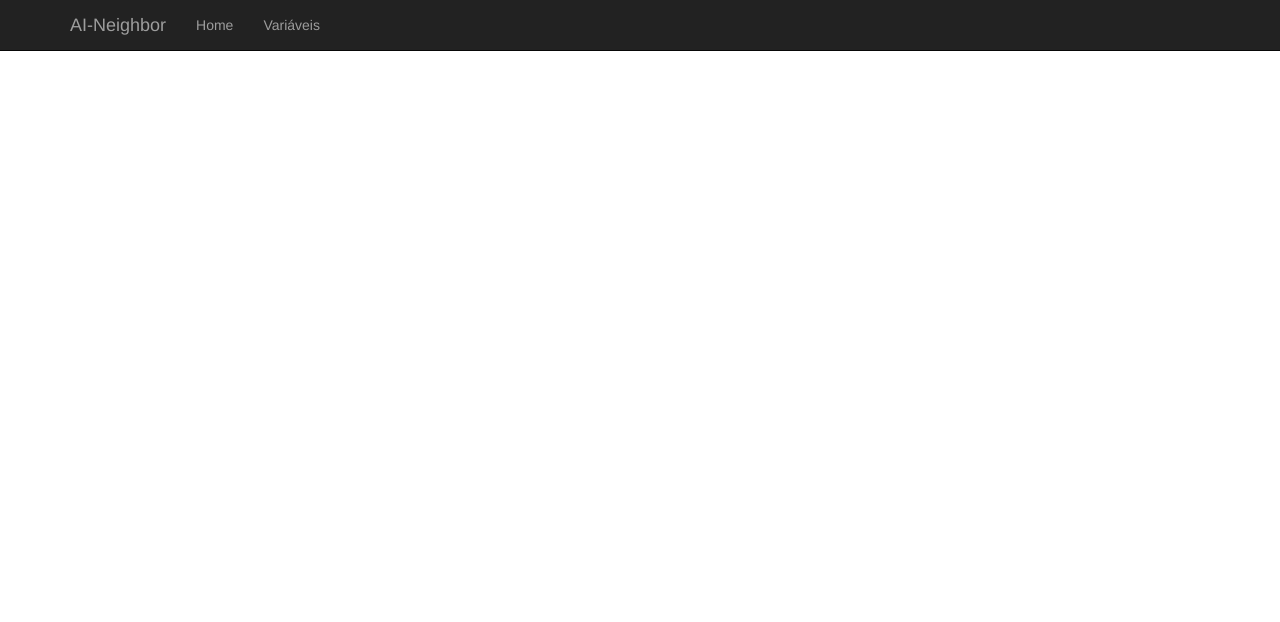
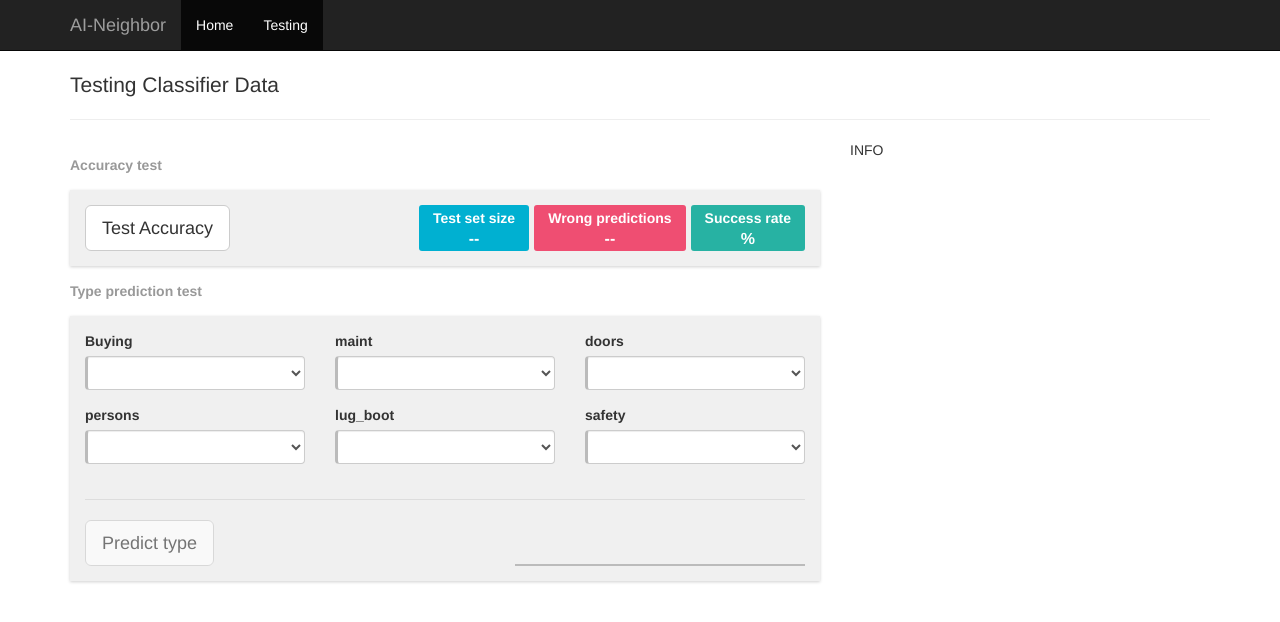
Before and after one commit to VictorCavalcante/ic-ai-neighbor, an Angular app in the folder angular-client/: page /execute in a window 1280 px wide. Before the commit this address led to /. Shown: the top 622 px of the page. Built offline with nearby package versions, Linux system fonts and the light colour scheme.

Commit message:
Refactoring modules names; Adding "Testing Classifier" forms and behaviour; Binding form data with predictWithClassifier service;

```diff
--- a/angular-client/src/app/app.component.html
+++ b/angular-client/src/app/app.component.html
@@ -12,7 +12,7 @@
     <div id="navbar" class="collapse navbar-collapse">
       <ul class="nav navbar-nav">
         <li routerLinkActive="active"><a routerLink="/">Home</a></li>
-        <li routerLinkActive="active"><a routerLink="/variables">Variáveis</a></li>
+        <li routerLinkActive="active"><a routerLink="/execute">Testing</a></li>
       </ul>
     </div>
     <!--/.nav-collapse -->
--- /dev/null
+++ b/angular-client/src/app/execute/execute-routing.module.ts
@@ -0,0 +1,19 @@
+import { NgModule } from '@angular/core';
+import { RouterModule, Routes } from '@angular/router';
+
+import { ExecuteComponent } from './execute.component';
+
+const executeRoutes: Routes = [
+  { path:'execute', component:ExecuteComponent }
+];
+
+@NgModule({
+  imports: [
+    RouterModule.forChild(executeRoutes)
+  ],
+  exports: [
+    RouterModule
+  ],
+  declarations: []
+})
+export class ExecuteRoutingModule { }
--- /dev/null
+++ b/angular-client/src/app/execute/execute.component.html
@@ -0,0 +1,122 @@
+<div class="classifier-execution">
+
+  <h2 class="lead">Testing Classifier Data</h2>
+  <hr>
+
+  <section class="row">
+
+    <div class="col-md-8">
+      <div class="card-title">Accuracy test</div>
+      <div class="clp-card-white">
+        <button type="button" class="btn btn-default btn-lg" (click)="executeTest()">Test Accuracy</button>
+
+        <div class="boxes-wrapper">
+          <div class="spec-box blue-b">
+            <div>Test set size</div>
+            <div class="spec-result">{{analysisResult?.testSetSize || "--"}}</div>
+          </div>
+
+          <div class="spec-box orange-b">
+            <div>Wrong predictions</div>
+            <div class="spec-result">{{analysisResult?.wrongPredictions || "--"}}</div>
+          </div>
+
+          <div class="spec-box green-b">
+            <div>Success rate</div>
+            <div class="spec-result">{{analysisResult?.successRate}} %</div>
+          </div>
+        </div>
+      </div>
+
+      <div class="card-title">Type prediction test</div>
+      <div class="clp-card-white">
+
+        <form #predictForm="ngForm" class="clp-default-form" novalidate>
+          <div class="row">
+            <div class="form-group col-md-4">
+              <label for="PFbuying">Buying</label>
+              <select name="PFbuying" id="PFbuying" class="form-control"
+                      [(ngModel)]="predictionModel.buying" required>
+                <option value="0">0 - low</option>
+                <option value="5">5 - med</option>
+                <option value="10">10 - high</option>
+                <option value="15">15 - vhigh</option>
+              </select>
+            </div>
+
+            <div class="form-group col-md-4">
+              <label for="PFmaint">maint</label>
+              <select name="PFmaint" id="PFmaint" class="form-control"
+                      [(ngModel)]="predictionModel.maint" required>
+                <option value="0">0 - low</option>
+                <option value="5">5 - med</option>
+                <option value="10">10 - high</option>
+                <option value="15">15 - vhigh</option>
+              </select>
+            </div>
+
+            <div class="form-group col-md-4">
+              <label for="PFdoors">doors</label>
+              <select name="PFdoors" id="PFdoors" class="form-control"
+                      [(ngModel)]="predictionModel.doors" required>
+                <option value="2">2</option>
+                <option value="3">3</option>
+                <option value="4">4</option>
+                <option value="5">5+</option>
+              </select>
+            </div>
+          </div>
+
+          <div class="row">
+            <div class="form-group col-md-4">
+              <label for="PFpersons">persons</label>
+              <select name="PFpersons" id="PFpersons" class="form-control"
+                      [(ngModel)]="predictionModel.persons" required>
+                <option value="2">2</option>
+                <option value="4">4</option>
+                <option value="5">5+</option>
+              </select>
+            </div>
+
+            <div class="form-group col-md-4">
+              <label for="PFlug_boot">lug_boot</label>
+              <select name="PFlug_boot" id="PFlug_boot" class="form-control"
+                      [(ngModel)]="predictionModel.lug_boot" required>
+                <option value="0">0 - small</option>
+                <option value="5">5 - med</option>
+                <option value="10">10 - big</option>
+              </select>
+            </div>
+
+            <div class="form-group col-md-4">
+              <label for="PFsafety">safety</label>
+              <select name="PFsafety" id="PFsafety" class="form-control"
+                      [(ngModel)]="predictionModel.safety" required>
+                <option value="0">0 - low</option>
+                <option value="5">5 - med</option>
+                <option value="10">10 - high</option>
+              </select>
+            </div>
+          </div>
+        </form>
+
+        <div class="result-section">
+          <button type="button"
+                  class="btn btn-default btn-lg"
+                  (click)="submitPredictionForm()"
+                  [disabled]="!predictForm.form.valid">
+            Predict type
+          </button>
+          <div class="prediction-result" [ngClass]="{'active': predictionResult}">{{predictionResult}}</div>
+        </div>
+
+      </div>
+    </div>
+
+    <div class="col-md-4">
+      INFO
+    </div>
+  </section>
+
+
+</div>
--- /dev/null
+++ b/angular-client/src/app/execute/execute.component.scss
@@ -0,0 +1,66 @@
+@import '../mixins';
+
+.ng-valid {
+  &[required], &.required {
+    border-left: 3px solid #27b2a3;
+  }
+}
+.ng-invalid:not(form) {
+  border-left: 3px solid #ef4e72;
+  border-left: 3px solid #BBB;
+}
+
+// Default cards
+.clp-card-white {
+  @include box-shadow(0, 1px, 3px, #d0d0d0);
+  padding: 15px;
+  background-color: #f0f0f0;
+}
+
+section {
+  .card-title {
+    color: #999;
+    font-weight: 600;
+    margin: 15px 0;
+  }
+  .boxes-wrapper {
+    float: right;
+  }
+  .spec-box {
+    font-weight: 600;
+    height: 46px;
+    padding: 3px 14px;
+    text-align: center;
+    display: inline-block;
+    color: #fff;
+    border-radius: 3px;
+    margin-left: 5px;
+
+    &.blue-b { background-color: #00b0d1 }
+    &.orange-b { background-color: #ef4e72 }
+    &.green-b { background-color: #27b2a3 }
+    .spec-result {
+      font-size: 16px;
+    }
+  }
+
+  .result-section {
+    margin-top: 20px;
+    padding-top: 20px;
+    border-top: 1px solid #DDD;
+
+    .prediction-result {
+      float: right;
+      height: 46px;
+      text-align: center;
+      min-width: 290px;
+      border-bottom: 2px solid #BBB;
+      font-size: 23px;
+      line-height: 2;
+      &.active {
+        border-bottom-color: #27b2a3;;
+      }
+    }
+  }
+
+}
--- /dev/null
+++ b/angular-client/src/app/execute/execute.component.ts
@@ -0,0 +1,39 @@
+import {Component, OnInit} from '@angular/core';
+import {ExecuteService} from './execute.service';
+
+@Component({
+  selector: 'app-execute-list',
+  templateUrl: './execute.component.html',
+  styleUrls: ['./execute.component.scss']
+})
+export class ExecuteComponent implements OnInit {
+  analysisResult: any;
+  predictionModel = {
+    buying: null,
+    maint: null,
+    doors: null,
+    persons: null,
+    lug_boot: null,
+    safety: null
+  };
+  predictionResult:string = null;
+
+  constructor(private executeService: ExecuteService) { }
+
+  ngOnInit(): void { }
+
+  submitPredictionForm(): void {
+    this.executeService.predictWithClassifier(this.predictionModel)
+      .then(data => {
+        let finalResult = data.response.result;
+        let predTypes = data.response.types;
+        this.predictionResult = predTypes[finalResult];
+      })
+  }
+
+  executeTest(): void {
+    this.executeService.testClassifierAccuracy()
+      .then(data => this.analysisResult = data.response);
+  }
+
+}
--- a/angular-client/src/app/variables/variable.service.ts
+++ b/angular-client/src/app/execute/execute.service.ts
@@ -4,7 +4,7 @@ import 'rxjs/add/operator/toPromise';
 import {Observable} from "rxjs/Observable";
 
 @Injectable()
-export class VariableService {
+export class ExecuteService {
   private apiUrl = 'http://localhost:3001/mlapi/';
 
   constructor(private http: Http){ }
--- a/angular-client/src/app/home.component.ts
+++ b/angular-client/src/app/home.component.ts
@@ -1,6 +1,6 @@
 import { Component, OnInit } from '@angular/core';
 
-import { VariableService } from './variables/variable.service';
+import { ExecuteService } from './execute/execute.service';
 
 @Component({
   selector: 'my-home',
@@ -10,11 +10,11 @@ import { VariableService } from './variables/variable.service';
 export class HomePageComponent implements OnInit {
   tableOfItems:any[] = [];
 
-  constructor(private variableService: VariableService) { }
+  constructor(private executeService: ExecuteService) { }
 
   ngOnInit(): void {
 
-    this.variableService.getCSVFile()
+    this.executeService.getCSVFile()
       .subscribe(
         data => {
           let response = data._body;
--- a/angular-client/src/app/variables/variable-list/variable-list.component.html
+++ /dev/null
@@ -1,18 +0,0 @@
-<div class="classifier-execution">
-
-  Create <strong>form</strong> to predict
-
-
-  <button class="btn btn-default" (click)="submitPredictionForm()">Train</button>
-
-
-  <button class="btn btn-default" (click)="executeTest()">Test Classifier Accuracy</button>
-  <div class="clp-card-white">
-    <div class="card-title">Analysis Result:</div>
-    {{analysisResult?.successRate}}
-    {{analysisResult?.testSetSize}}
-    {{analysisResult?.wrongPredictions}}
-  </div>
-
-
-</div>
--- a/angular-client/src/app/variables/variable-list/variable-list.component.scss
+++ /dev/null
@@ -1,22 +0,0 @@
-@import '../../mixins';
-
-.ng-valid {
-  &[required], &.required {
-    border-left: 3px solid #27b2a3;
-  }
-}
-.ng-invalid:not(form) {
-  border-left: 3px solid #ef4e72;
-}
-
-// Default cards
-.clp-card-white {
-  @include box-shadow(0, 1px, 3px, #d0d0d0);
-  padding: 15px;
-
-  .card-title {
-    border-bottom: 1px solid #d6d6d6;
-    font-weight: 600;
-    padding-bottom: 7px;
-  }
-}
--- a/angular-client/src/app/variables/variable-list/variable-list.component.ts
+++ /dev/null
@@ -1,38 +0,0 @@
-import {Component, OnInit} from '@angular/core';
-import {VariableService} from '../variable.service';
-
-@Component({
-  selector: 'app-variable-list',
-  templateUrl: './variable-list.component.html',
-  styleUrls: ['./variable-list.component.scss']
-})
-export class VariableListComponent implements OnInit {
-  analysisResult: any;
-
-  constructor(private variableService: VariableService) { }
-
-  ngOnInit(): void { }
-
-  submitPredictionForm(): void {
-    const mockObj = {
-      'buying': 0,
-      'maint': 5,
-      'doors': 0,
-      'persons': 1,
-      'lug_boot': 0,
-      'safety': 0
-    };
-    this.variableService.predictWithClassifier(mockObj)
-      .then(response => {
-        console.log(response);
-      })
-  }
-
-  executeTest(): void {
-    let params: any = [];
-
-    this.variableService.testClassifierAccuracy()
-      .then(result => this.analysisResult = result.response);
-  }
-
-}
--- a/angular-client/src/app/variables/variable-routing/variable-routing.module.ts
+++ /dev/null
@@ -1,19 +0,0 @@
-import { NgModule } from '@angular/core';
-import { RouterModule, Routes } from '@angular/router';
-
-import { VariableListComponent } from '../variable-list/variable-list.component';
-
-const variableRoutes: Routes = [
-  { path:'variables', component:VariableListComponent }
-];
-
-@NgModule({
-  imports: [
-    RouterModule.forChild(variableRoutes)
-  ],
-  exports: [
-    RouterModule
-  ],
-  declarations: []
-})
-export class VariableRoutingModule { }
```
Also changed, not shown: angular-client/src/app/app.module.ts (+6 -6 lines).
